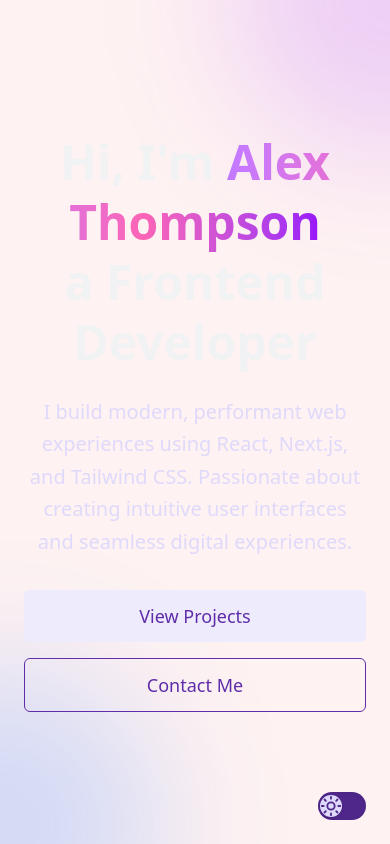
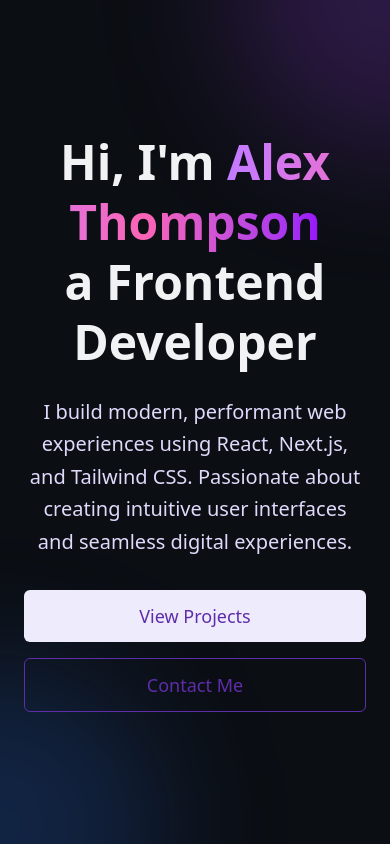
Before and after one commit to NafisMahmudAyon/personal-portfolio-1, a Next.js app: page /examples/hero in a window 390 px wide. Built offline with nearby package versions, Linux system fonts and the light colour scheme.

Commit message:
first commit

```diff
--- a/app/examples/example.css
+++ b/app/examples/example.css
@@ -4,5 +4,5 @@
 @theme{
   --breakpoint-lg: 60rem;
   --breakpoint-md: 44rem;
-  --breakpoint-sm: 40rem;
+  --breakpoint-sm: 25rem;
 }
--- a/app/examples/layout.tsx
+++ b/app/examples/layout.tsx
@@ -1,23 +1,23 @@
-'use client'
-import { Switch } from '@/components/aspect-ui'
-import { UseThemeSwitcher } from '@/components/UseThemeSwitcher'
-import { Moon, Sun } from "lucide-react"
+// 'use client'
+// import { Switch } from '@/components/aspect-ui'
+// import { UseThemeSwitcher } from '@/components/UseThemeSwitcher'
+// import { Moon, Sun } from "lucide-react"
 import React from 'react'
 import './example.css'
 
 const layout = ({ children }: { children: React.ReactNode }) => {
-  const [theme, setTheme] = UseThemeSwitcher()
-  const isSwitched = theme === 'dark' ? true : false
-  const handleSwitchChange = () => {
-    setTheme(theme === 'dark' ? 'light' : 'dark')
-  }
+  // const [theme, setTheme] = UseThemeSwitcher()
+  // const isSwitched = theme === 'dark' ? true : false
+  // const handleSwitchChange = () => {
+  //   setTheme(theme === 'dark' ? 'light' : 'dark')
+  // }
 
   return (
 
     <>
 
       {children}
-      <Switch checked={isSwitched}
+      {/* <Switch checked={isSwitched}
         onChange={handleSwitchChange}
         activeSwitchIcon={<Moon className='text-primary-200' />}
         deactiveSwitchIcon={<Sun className='text-primary-900' />}
@@ -28,7 +28,7 @@ const layout = ({ children }: { children: React.ReactNode }) => {
         deactiveClassName='bg-primary-900'
         activeSwitchClassName='bg-primary-900'
         deactiveSwitchClassName='bg-primary-200'
-      />
+      /> */}
 
     </>
   )
--- a/app/layout.tsx
+++ b/app/layout.tsx
@@ -1,7 +1,7 @@
 import type { Metadata } from "next";
 import { Geist, Geist_Mono } from "next/font/google";
 import "./globals.css";
-import { AspectThemeProvider } from "@/components/ThemeProvider";
+// import { AspectThemeProvider } from "@/components/ThemeProvider";
 
 const geistSans = Geist({
   variable: "--font-geist-sans",
@@ -28,9 +28,9 @@ export default function RootLayout({
       <body
         className={`${geistSans.variable} ${geistMono.variable} antialiased`}
       >
-        <AspectThemeProvider attribute="class" defaultTheme="light" enableSystem disableTransitionOnChange>
+        {/* <AspectThemeProvider attribute="class" defaultTheme="light" enableSystem disableTransitionOnChange> */}
           {children}
-        </AspectThemeProvider>
+        {/* </AspectThemeProvider> */}
       </body>
     </html>
   );
--- a/components/HeroSection.tsx
+++ b/components/HeroSection.tsx
@@ -8,7 +8,7 @@ const HeroSection = () => {
   };
 
   return (
-    <section id="home" className="min-h-screen flex items-center justify-center relative overflow-hidden bg-red-50 dark:bg-primary-950 sm:bg-red-50 dark:sm:bg-primary-950 md:bg-blue-50 dark:md:bg-blue-950 lg:bg-pink-50 lg:dark:bg-pink-950">
+    <section id="home" className="min-h-screen flex items-center justify-center relative overflow-hidden  sm:bg-red-50 dark:sm:bg-primary-950 md:bg-blue-50 dark:md:bg-blue-950 lg:bg-pink-50 lg:dark:bg-pink-950">
       {/* Background decoration */}
       <div className="absolute inset-0 overflow-hidden">
         <div className="absolute -top-40 -right-40 w-80 h-80 bg-purple-500/20 rounded-full blur-3xl animate-float"></div>
```
